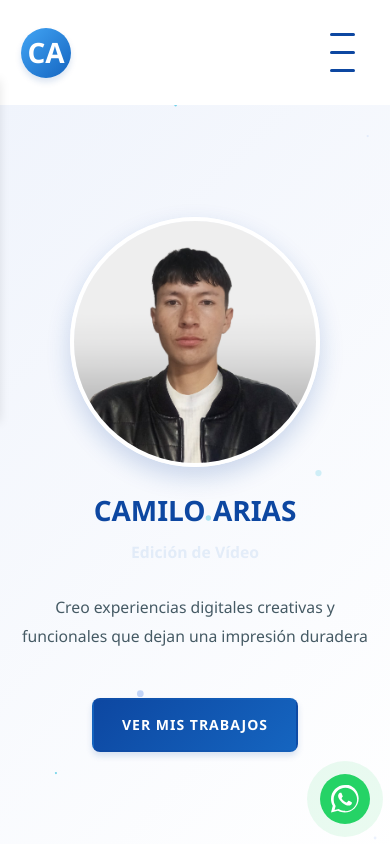
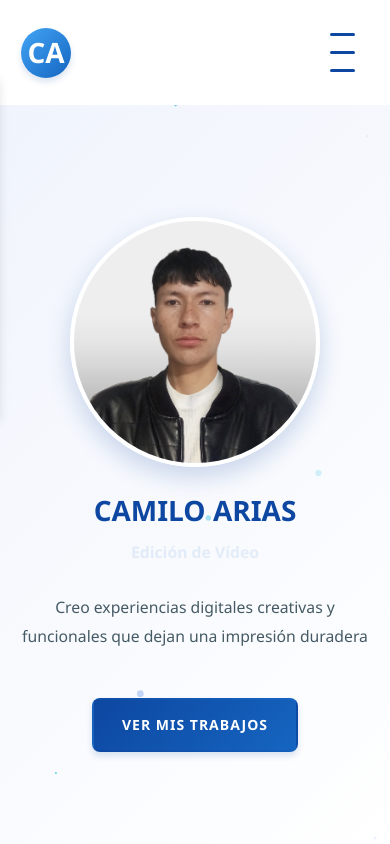
Before and after one commit to camilo-dev-xd/Neyder-arias-cv, a website: page index.html in a window 390 px wide. Shown: the top 844 px of the page. Drawn offline with Linux system fonts and the light colour scheme.

Commit message:
Add files via upload

```diff
--- a/css/styles.css
+++ b/css/styles.css
@@ -622,62 +622,7 @@ a:hover {
 }
 
 
-/* ==================== BOTÓN WHATSAPP FLOTANTE ==================== */
-.whatsapp-btn {
-    position: fixed;
-    bottom: 30px;
-    right: 30px;
-    width: 60px;
-    height: 60px;
-    background-color: #25D366;
-    color: white;
-    border-radius: 50%;
-    display: flex;
-    align-items: center;
-    justify-content: center;
-    box-shadow: 0 4px 12px rgba(0, 0, 0, 0.2);
-    z-index: 9999;
-    transition: all 0.3s cubic-bezier(0.175, 0.885, 0.32, 1.275);
-    animation: whatsapp-pulse 2s infinite;
-}
 
-.whatsapp-btn:hover {
-    transform: scale(1.1);
-    background-color: #20BA5A;
-    box-shadow: 0 6px 16px rgba(0, 0, 0, 0.3);
-}
-
-.whatsapp-icon {
-    width: 35px;
-    height: 35px;
-    fill: currentColor;
-}
-
-@keyframes whatsapp-pulse {
-    0% {
-        box-shadow: 0 0 0 0 rgba(37, 211, 102, 0.7);
-    }
-    70% {
-        box-shadow: 0 0 0 15px rgba(37, 211, 102, 0);
-    }
-    100% {
-        box-shadow: 0 0 0 0 rgba(37, 211, 102, 0);
-    }
-}
-
-@media (max-width: 768px) {
-    .whatsapp-btn {
-        bottom: 20px;
-        right: 20px;
-        width: 50px;
-        height: 50px;
-    }
-
-    .whatsapp-icon {
-        width: 28px;
-        height: 28px;
-    }
-}
 
 @media (max-width: 992px) {
     .hero .container {
--- a/index.html
+++ b/index.html
@@ -115,15 +115,7 @@
         </div>
     </footer>
 
-    <!-- Botón de WhatsApp -->
-    <a href="https://wa.me/573143818444" class="whatsapp-btn" target="_blank" rel="noopener noreferrer"
-        aria-label="Contactar por WhatsApp">
-        <svg viewBox="0 0 32 32" class="whatsapp-icon">
-            <path
-                d="M16 0c-8.837 0-16 7.163-16 16 0 2.825 0.733 5.476 2.016 7.781l-2.016 7.719 7.913-2.077c2.31 1.258 4.957 1.96 7.72 1.96 8.837 0 16-7.163 16-16s-7.163-16-16-16zM16 29.531c-2.454 0-4.764-0.65-6.766-1.78l-0.484-0.27-4.664 1.223 1.246-4.773-0.297-0.473c-1.284-2.046-1.956-4.422-1.956-6.877 0-7.38 6.002-13.383 13.383-13.383s13.383 6.002 13.383 13.383-6.002 13.383-13.383 13.383zM23.116 19.34c-0.387-0.194-2.292-1.131-2.647-1.26s-0.613-0.194-0.871 0.194c-0.258 0.388-1 1.26-1.226 1.519s-0.452 0.291-0.84 0.097c-0.387-0.194-1.636-0.603-3.115-1.921-1.151-1.026-1.928-2.293-2.154-2.68s-0.024-0.597 0.17-0.791c0.174-0.174 0.388-0.452 0.582-0.678s0.258-0.388 0.387-0.646c0.13-0.258 0.065-0.485-0.032-0.679s-0.871-2.101-1.194-2.877c-0.315-0.755-0.634-0.653-0.871-0.665s-0.516-0.013-0.774-0.013c-0.258 0-0.678 0.097-1.032 0.485s-1.355 1.325-1.355 3.232c0 1.906 1.387 3.748 1.581 4.006s2.729 4.167 6.611 5.842c0.924 0.399 1.645 0.637 2.207 0.816 0.927 0.294 1.771 0.253 2.438 0.154 0.743-0.111 2.292-0.937 2.615-1.841s0.323-1.681 0.226-1.841c-0.103-0.158-0.355-0.255-0.742-0.449z">
-            </path>
-        </svg>
-    </a>
+
 
     <script src="js/script.js"></script>
     <script src="js/animations.js"></script>
```
